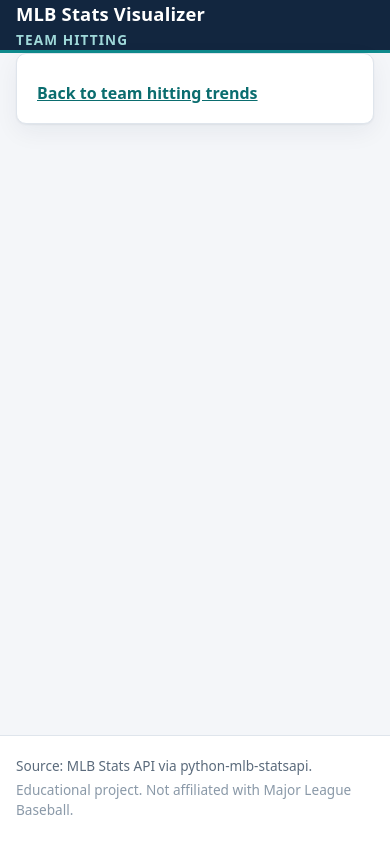
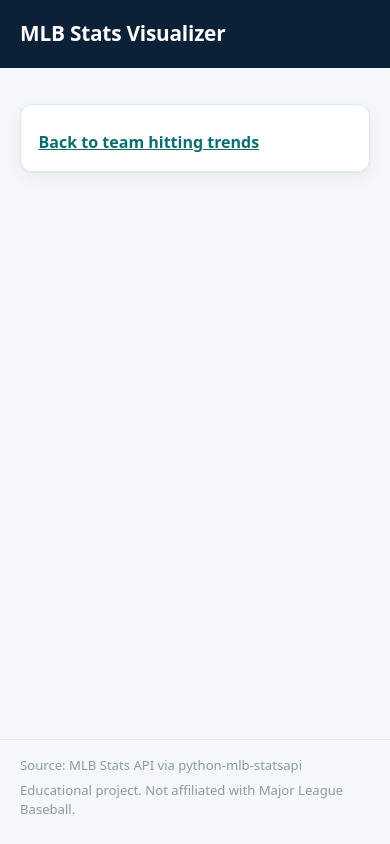
Before and after one commit to zero-sum-seattle/python-mlb-visualizer, a FastAPI app: template app/web/templates/error.html in a window 390 px wide. Run offline with FastAPI, Linux system fonts and the light colour scheme; the template is opened without the code that fills it, so the values that code supplies are empty.

Commit message:
ui: rebuild the metric pages around the reference layout
One dark header bar now carries the branding and the real metric
navigation, replacing the stacked brand/nav pair. The page shell is wider
so a season-long series has room, and the intro, selector panel, chart
card, summary cards, explanation panel, and footer share one alignment.

The selector panel keeps its three controls in a row with the submit
button in the action slot the reference reserves for it. The explanation
panel becomes a restrained information callout, and the footer collapses
to one compact line of data-source facts.

Plotly presentation only: centred legend, dotted horizontal gridlines
with no vertical grid, a drawn x axis line, muted axis typography, and a
slightly taller figure. No series, trace, or statistic changed.

Fixes a responsive bug the rework exposed: the mobile `.shell` padding
shorthand reset the vertical padding of the page and header.

Screenshot elements representing functionality this application does not
have (Teams/Players/About navigation, Export Chart, 7D/30D/60D range
controls, team logos) are deliberately not implemented rather than added
as dead controls.

```diff
--- a/app/web/static/css/app.css
+++ b/app/web/static/css/app.css
@@ -2,15 +2,20 @@
   --navy: #12263f;
   --navy-deep: #0b1b2e;
   --navy-soft: #35506f;
+  --header-bg: #0c2137;
   --teal: #0f8b8d;
   --teal-dark: #0b6d6f;
-  --page-bg: #f4f6f9;
+  --page-bg: #f5f7fa;
   --card-bg: #ffffff;
-  --border: #dfe5ec;
+  --border: #e2e8f0;
   --text: #1c2733;
   --muted: #5b6b7c;
-  --shadow: 0 1px 2px rgba(18, 38, 63, 0.06), 0 8px 24px rgba(18, 38, 63, 0.06);
-  --radius: 10px;
+  --muted-soft: #8a99a8;
+  --info-bg: #eff6fd;
+  --info-border: #d3e3f7;
+  --info-ink: #1d4e89;
+  --shadow: 0 1px 2px rgba(18, 38, 63, 0.05), 0 6px 18px rgba(18, 38, 63, 0.05);
+  --radius: 12px;
 }
 
 * {
@@ -34,96 +39,106 @@ body {
   line-height: 1.5;
 }
 
+/* The page shell is wide on purpose: the chart is the content, and a narrow
+   column wasted horizontal space that a season-long series can use. */
 .shell {
   width: 100%;
-  max-width: 72rem;
+  max-width: 92rem;
   margin: 0 auto;
-  padding: 0 1.5rem;
+  padding: 0 2rem;
 }
 
 /* Header */
 
 .site-header {
-  background: var(--navy);
+  background: var(--header-bg);
   color: #ffffff;
-  border-bottom: 3px solid var(--teal);
 }
 
 .site-header__inner {
   display: flex;
-  align-items: baseline;
+  align-items: center;
   justify-content: space-between;
-  gap: 1rem;
-  padding-top: 1rem;
-  padding-bottom: 1rem;
+  flex-wrap: wrap;
+  gap: 0.75rem 1.5rem;
+  padding-top: 1.15rem;
+  padding-bottom: 1.15rem;
 }
 
 .brand {
-  font-size: 1.15rem;
+  color: #ffffff;
+  font-size: 1.3rem;
   font-weight: 700;
-  letter-spacing: 0.01em;
+  letter-spacing: -0.01em;
+  text-decoration: none;
 }
 
-.brand__section {
-  font-size: 0.85rem;
-  font-weight: 600;
-  letter-spacing: 0.08em;
-  text-transform: uppercase;
-  color: #9fd8d9;
+.brand:hover {
+  color: #d8e6f2;
 }
 
 /* Navigation */
 
 .site-nav {
-  background: var(--navy-deep);
-}
-
-.site-nav__inner {
   display: flex;
-  gap: 0.25rem;
+  flex-wrap: wrap;
+  gap: 0.35rem;
 }
 
 .site-nav__link {
   display: inline-block;
-  padding: 0.65rem 0.9rem;
+  padding: 0.4rem 0.85rem;
+  border-radius: 999px;
   color: #c8d6e5;
   font-size: 0.95rem;
   font-weight: 600;
   text-decoration: none;
-  border-bottom: 3px solid transparent;
 }
 
 .site-nav__link:hover {
   color: #ffffff;
+  background: rgba(255, 255, 255, 0.08);
 }
 
 .site-nav__link--current {
   color: #ffffff;
-  border-bottom-color: var(--teal);
+  background: rgba(255, 255, 255, 0.12);
+}
+
+.brand:focus-visible,
+.site-nav__link:focus-visible {
+  outline: 2px solid #7fd3d4;
+  outline-offset: 2px;
 }
 
 /* Page */
 
 .page {
   flex: 1;
-  padding-top: 2rem;
-  padding-bottom: 3rem;
+  padding-top: 2.25rem;
+  padding-bottom: 2.5rem;
   display: flex;
   flex-direction: column;
   gap: 1.25rem;
 }
 
+.page-intro {
+  margin-bottom: 0.25rem;
+}
+
 .page-intro h1 {
-  margin: 0 0 0.35rem;
-  font-size: 2rem;
-  line-height: 1.2;
+  margin: 0 0 0.3rem;
+  font-size: 2.4rem;
+  font-weight: 800;
+  line-height: 1.15;
+  letter-spacing: -0.02em;
   color: var(--navy);
 }
 
 .page-intro__subtitle {
   margin: 0;
   color: var(--muted);
-  font-size: 1.05rem;
+  font-size: 1.02rem;
 }
 
 .card {
@@ -243,57 +271,103 @@ body {
 }
 
 .summary-card {
-  padding: 1rem 1.15rem;
-  border-top: 3px solid var(--teal);
+  padding: 1.1rem 1.25rem 1.15rem;
 }
 
 .summary-card__label {
   margin: 0;
-  font-size: 0.75rem;
-  font-weight: 700;
-  letter-spacing: 0.06em;
-  text-transform: uppercase;
+  font-size: 0.82rem;
+  font-weight: 600;
   color: var(--muted);
 }
 
 .summary-card__value {
-  margin: 0.3rem 0 0;
-  font-size: 2rem;
+  margin: 0.4rem 0 0;
+  font-size: 2.2rem;
   font-weight: 700;
   line-height: 1.1;
-  color: var(--navy);
+  letter-spacing: -0.02em;
+  color: var(--teal-dark);
   font-variant-numeric: tabular-nums;
 }
 
 .summary-card__caption {
-  margin: 0.15rem 0 0;
-  font-size: 0.85rem;
+  margin: 0.25rem 0 0;
+  font-size: 0.82rem;
   color: var(--muted);
 }
 
-/* Explanation and notices */
+/* Explanation panel */
 
-.about,
-.notice {
-  padding: 1.15rem 1.25rem;
+.about {
+  display: flex;
+  align-items: flex-start;
+  gap: 0.85rem;
+  padding: 1.15rem 1.35rem;
+  border: 1px solid var(--info-border);
+  border-radius: var(--radius);
+  background: var(--info-bg);
 }
 
-.about h2,
+.about__icon {
+  flex: 0 0 auto;
+  display: flex;
+  color: var(--info-ink);
+}
+
+.about__icon svg {
+  width: 1.25rem;
+  height: 1.25rem;
+}
+
+.about__body {
+  min-width: 0;
+}
+
+.about h2 {
+  margin: 0 0 0.4rem;
+  font-size: 1rem;
+  font-weight: 700;
+  color: var(--info-ink);
+}
+
+.about h3 {
+  margin: 0.9rem 0 0.35rem;
+  font-size: 0.92rem;
+  font-weight: 700;
+  color: var(--navy);
+}
+
+.about p {
+  margin: 0 0 0.5rem;
+  color: var(--muted);
+  font-size: 0.92rem;
+  max-width: 84ch;
+}
+
+.about p:last-child {
+  margin-bottom: 0;
+}
+
+/* Notices */
+
+.notice {
+  padding: 1.15rem 1.35rem;
+}
+
 .notice h1,
 .notice h2 {
   margin: 0 0 0.5rem;
-  font-size: 1.1rem;
+  font-size: 1.15rem;
   color: var(--navy);
 }
 
-.about p,
 .notice p {
   margin: 0 0 0.5rem;
   color: var(--muted);
-  max-width: 62ch;
+  max-width: 72ch;
 }
 
-.about p:last-child,
 .notice p:last-child {
   margin-bottom: 0;
 }
@@ -329,46 +403,57 @@ body {
 
 .site-footer {
   border-top: 1px solid var(--border);
-  background: #fff;
-  padding: 1.25rem 0;
-  color: var(--muted);
-  font-size: 0.85rem;
+  padding: 1rem 0 1.5rem;
+  color: var(--muted-soft);
+  font-size: 0.82rem;
 }
 
-.site-footer p {
-  margin: 0 0 0.2rem;
+.site-footer__meta {
+  display: flex;
+  flex-wrap: wrap;
+  gap: 0.35rem 0.85rem;
+  margin: 0;
+}
+
+/* Separator between the footer facts, so they read as one compact line. It
+   trails the fact it follows, so a wrap never starts a line with a bullet. */
+.site-footer__meta span:not(:last-child)::after {
+  content: "•";
+  margin-left: 0.85rem;
 }
 
 .site-footer__disclaimer {
-  color: #8a99a8;
+  margin: 0.3rem 0 0;
 }
 
 /* Responsive */
 
-@media (max-width: 62rem) {
+@media (max-width: 72rem) {
   .summary {
     grid-template-columns: repeat(2, minmax(0, 1fr));
   }
 }
 
-@media (max-width: 40rem) {
+@media (max-width: 48rem) {
+  /* Only the inline padding changes with width. A `padding` shorthand here
+     would also reset the vertical padding `.page` sets. */
   .shell {
-    padding: 0 1rem;
-  }
-
-  .site-header__inner {
-    flex-direction: column;
-    align-items: flex-start;
-    gap: 0.15rem;
+    padding-left: 1.25rem;
+    padding-right: 1.25rem;
   }
 
   .page-intro h1 {
-    font-size: 1.6rem;
+    font-size: 1.85rem;
   }
 
   .controls {
     flex-direction: column;
     align-items: stretch;
+  }
+
+  .controls__fields {
+    flex-direction: column;
+    flex: 1 1 auto;
   }
 
   .control {
@@ -378,12 +463,43 @@ body {
   .controls button {
     width: 100%;
   }
+}
+
+@media (max-width: 34rem) {
+  .site-header__inner {
+    align-items: flex-start;
+    gap: 0.5rem;
+  }
+
+  .site-nav {
+    margin-left: -0.85rem;
+  }
+
+  .page-intro h1 {
+    font-size: 1.65rem;
+  }
 
   .summary {
     grid-template-columns: minmax(0, 1fr);
   }
 
   .summary-card__value {
-    font-size: 1.75rem;
+    font-size: 1.9rem;
+  }
+
+  /* Too narrow for one line: the facts stack, so the separator is dropped. */
+  .site-footer__meta {
+    flex-direction: column;
+    gap: 0.15rem;
+  }
+
+  .site-footer__meta span:not(:last-child)::after {
+    content: none;
+  }
+
+  .chart-card,
+  .about,
+  .notice {
+    padding: 1.05rem 1.1rem;
   }
 }
--- a/app/web/templates/_selector_form.html
+++ b/app/web/templates/_selector_form.html
@@ -4,6 +4,7 @@
 <script type="application/json" id="team-seasons-data">{{ team_seasons_catalog | tojson }}</script>
 
 <form class="controls card" method="get" action="{{ form_action }}">
+  <div class="controls__fields">
     <div class="control">
       <label for="team_id">Team</label>
       <select id="team_id" name="team_id">
@@ -31,8 +32,11 @@
         {%- endfor %}
       </select>
     </div>
+  </div>
 
-  <div class="control control--action">
+  {# The reference layout puts an action in this slot. This one is the real
+     control the form needs: without JavaScript the selection is applied here. #}
+  <div class="controls__action">
     <button type="submit">Update chart</button>
   </div>
 </form>
--- a/app/web/templates/base.html
+++ b/app/web/templates/base.html
@@ -8,31 +8,33 @@
     {% block head %}{% endblock %}
   </head>
   <body>
+    {# One header bar: branding on the left, the real metric navigation on the
+       right. The navigation is the only site-wide control the application
+       actually has, so it fills the space rather than a second stacked bar. #}
     <header class="site-header">
       <div class="shell site-header__inner">
-        <span class="brand">MLB Stats Visualizer</span>
-        <span class="brand__section">Team Hitting</span>
-      </div>
+        <a class="brand" href="/">MLB Stats Visualizer</a>
         {% if nav_links %}
           <nav class="site-nav" aria-label="Metrics">
-          <div class="shell site-nav__inner">
             {%- for link in nav_links %}
               <a class="site-nav__link{% if link.is_current %} site-nav__link--current{% endif %}"
                  href="{{ link.href }}"
                  {% if link.is_current %}aria-current="page"{% endif %}>{{ link.label }}</a>
             {%- endfor %}
-          </div>
           </nav>
         {% endif %}
+      </div>
     </header>
 
     <main class="shell page">{% block content %}{% endblock %}</main>
 
     <footer class="site-footer">
-      <div class="shell">
+      <div class="shell site-footer__inner">
+        <p class="site-footer__meta">
           {% block footer %}
-          <p>Source: MLB Stats API via python-mlb-statsapi.</p>
+            <span>Source: MLB Stats API via python-mlb-statsapi</span>
           {% endblock %}
+        </p>
         <p class="site-footer__disclaimer">
           Educational project. Not affiliated with Major League Baseball.
         </p>
```
Also changed, not shown: other parts of app/web/static/css/app.css (+28 -15 lines), app/web/charts.py (+43 -17 lines), app/web/templates/index.html (+22 -13 lines), app/web/templates/strikeouts.html (+12 -3 lines), tests/test_web.py (+33 -0 lines), tests/test_web_strikeouts.py (+18 -0 lines). Lines whose indentation alone changed are shown as unchanged.
